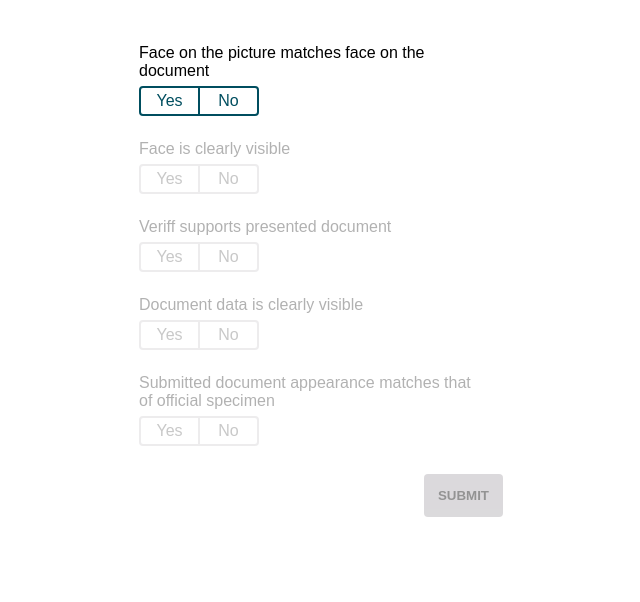
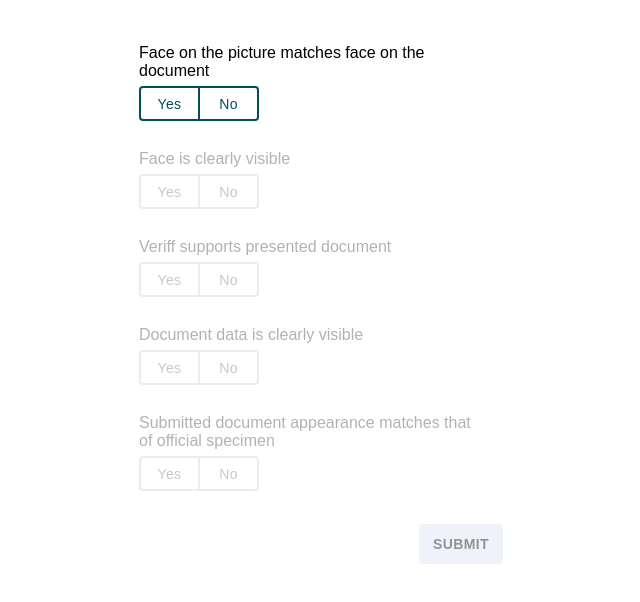
Before and after one commit to KristerL/checks-interface, a React (Create React App) app: page / in a window 1280 px wide. Shown: the top 602 px of the page, without its empty margins (327-967 px from the left). Built offline with nearby package versions, Linux system fonts and the light colour scheme.

Commit message:
Took original styles from codeSandbox and used them. Created a generic button component

```diff
--- /dev/null
+++ b/src/components/button/Button.scss
@@ -0,0 +1,95 @@
+@use 'src/styles';
+
+.button {
+  display: flex;
+  justify-content: center;
+  align-items: center;
+
+  font-weight: 500;
+  font-size: 14px;
+  line-height: 40px;
+  letter-spacing: 0.4px;
+  text-transform: uppercase;
+  text-align: center;
+  user-select: none;
+  border: 1px solid transparent;
+  background-color: styles.$primary-color;
+  color: white;
+
+  position: relative;
+  height: 40px;
+  padding: 0 16px;
+  border-radius: 4px;
+  cursor: pointer;
+
+  &.disabled {
+    background-color: #e6ebf4;
+    color: #bdc0cf;
+    cursor: not-allowed;
+  }
+
+  &.selected {
+    &:hover, &:focus {
+      filter: brightness(110%);
+    }
+  }
+}
+
+.submitButton {
+  padding: 14px 14px;
+  margin-top: 16px;
+  transition: background-color 0.1s ease-in;
+
+  border: unset;
+  font-weight: bold;
+
+  &:hover {
+    opacity: 0.9;
+  }
+
+  &.disabled {
+    color: styles.$disabled-dark;
+    opacity: 0.6;
+    cursor: unset;
+
+    &:hover {
+      opacity: 0.5;
+    }
+  }
+}
+
+.toggleButton {
+  width: 60px;
+  height: 35px;
+
+  background: styles.$primary-white;
+  transition: background-color 0.1s ease-in;
+
+  border: 2px solid styles.$primary-color;
+
+  text-transform: capitalize;
+  color: styles.$primary-color;
+
+  &:hover {
+    background: styles.$highlight-color;
+  }
+
+  &.selected {
+    background: styles.$primary-color;
+    color: styles.$primary-white;
+  }
+
+  &:focus-visible {
+    outline: none; // generally bad to disable this
+  }
+
+  &:first-child {
+    border-radius: 4px 0 0 4px;
+    border-right: 1px solid styles.$primary-color;
+  }
+
+  &:last-child {
+    border-radius: 0 4px 4px 0;
+    border-left: 1px solid styles.$primary-color
+  }
+}
--- a/src/components/toggleButton/ToggleButton.tsx
+++ b/src/components/button/Button.tsx
@@ -1,17 +1,20 @@
 import React from 'react';
 import classnames from 'classnames';
-import './ToggleButton.scss';
+import './Button.scss';
 
 interface ButtonProps {
+  handleOnClick: (e: React.MouseEvent<HTMLElement>) => void;
+  classname?: string;
   disabled?: boolean;
-  selected: boolean;
-  handleOnClick: (e: React.MouseEvent<HTMLElement>) => void;
+  selected?: boolean;
 }
 
-const ToggleButton: React.FC<ButtonProps> = ({ children, disabled, handleOnClick, selected }) => {
+const Button: React.FC<ButtonProps> = ({ children, disabled, handleOnClick, selected, classname }) => {
   const classes = classnames({
     button: true,
     selected: selected,
+    disabled: disabled,
+    [classname]: !!classname,
   });
 
   return (
@@ -21,4 +24,4 @@ const ToggleButton: React.FC<ButtonProps> = ({ children, disabled, handleOnClick
   );
 };
 
-export default ToggleButton;
+export default Button;
--- a/src/components/checkRow/CheckRow.scss
+++ b/src/components/checkRow/CheckRow.scss
@@ -44,6 +44,8 @@
 }
 
 .buttonContainer {
+  display: flex;
+  height: 40px;
   margin-top: 6px;
 }
 
--- a/src/components/checkRow/CheckRow.tsx
+++ b/src/components/checkRow/CheckRow.tsx
@@ -1,7 +1,7 @@
 import React, { useContext } from 'react';
-import ToggleButton from '../toggleButton/ToggleButton';
 import { Check, CheckButtonValues, ChecksContext } from '../../providers/ChecksContext';
 import classnames from 'classnames';
+import Button from '../button/Button';
 
 import './CheckRow.scss';
 
@@ -37,13 +37,14 @@ export const CheckRow = ({ check, index, disabled }: CheckRowProps) => {
       <div className="buttonContainer">
         {Object.values(CheckButtonValues).map((value) => {
           return (
-            <ToggleButton
+            <Button
               key={check.id + value}
+              classname="toggleButton"
               selected={check.value === value}
               handleOnClick={(e) => handleButtonClick(e, value)}
             >
               {value}
-            </ToggleButton>
+            </Button>
           );
         })}
       </div>
--- a/src/components/checksView/ChecksView.tsx
+++ b/src/components/checksView/ChecksView.tsx
@@ -1,7 +1,7 @@
 import React, { useContext } from 'react';
 import { CheckRow } from '../checkRow/CheckRow';
 import { CheckButtonValues, ChecksContext } from '../../providers/ChecksContext';
-import { SubmitButton } from '../submitButton/SubmitButton';
+import Button from '../button/Button';
 
 import './ChecksView.scss';
 
@@ -44,7 +44,9 @@ export const ChecksView = ({ handleSubmit }: ChecksViewProps) => {
         return <CheckRow key={key} check={check} index={index} disabled={index > lastValidIndex} />;
       })}
       <div className="submitButtonContainer">
-        <SubmitButton handleClick={handleSubmitClick} disabled={!canSubmit} />
+        <Button handleOnClick={handleSubmitClick} disabled={!canSubmit} classname="submitButton">
+          SUBMIT
+        </Button>
       </div>
     </div>
   );
--- a/src/components/submitButton/SubmitButton.scss
+++ /dev/null
@@ -1,30 +0,0 @@
-@use 'src/styles';
-
-.submitButton {
-  padding: 14px 14px;
-  margin-top: 16px;
-  background: styles.$primary-color;
-  transition: background-color 0.1s ease-in;
-
-  border: unset;
-  border-radius: 4px;
-
-  font-weight: bold;
-  color: white;
-  cursor: pointer;
-
-  &:hover {
-    opacity: 0.9;
-  }
-
-  &.disabled {
-    background: styles.$disabled-main;
-    color: styles.$disabled-dark;
-    opacity: 0.6;
-    cursor: unset;
-
-    &:hover {
-      opacity: 0.5;
-    }
-  }
-}
--- a/src/components/submitButton/SubmitButton.tsx
+++ /dev/null
@@ -1,21 +0,0 @@
-import React from 'react';
-import classnames from 'classnames';
-import './SubmitButton.scss';
-
-interface SubmitButtonProps {
-  handleClick: () => void;
-  disabled: boolean;
-}
-
-export const SubmitButton = ({ handleClick, disabled }: SubmitButtonProps) => {
-  const classes = classnames({
-    submitButton: true,
-    disabled: disabled,
-  });
-
-  return (
-    <button className={classes} onClick={handleClick}>
-      SUBMIT
-    </button>
-  );
-};
--- a/src/components/toggleButton/ToggleButton.scss
+++ /dev/null
@@ -1,41 +0,0 @@
-@use 'src/styles';
-
-.button {
-  width: 60px;
-  padding: 4px 8px;
-
-  background: styles.$primary-white;
-  transition: background-color 0.1s ease-in;
-
-  border: 2px solid styles.$primary-color;
-
-  font-weight: 500;
-  font-size: 16px;
-  text-align: center;
-  text-transform: capitalize;
-  color: styles.$primary-color;
-  cursor: pointer;
-
-  &:hover {
-    background: styles.$highlight-color;
-  }
-
-  &.selected {
-    background: styles.$primary-color;
-    color: styles.$primary-white;
-  }
-
-  &:focus-visible {
-    outline: none; // generally bad to disable this
-  }
-
-  &:first-child {
-    border-radius: 4px 0 0 4px;
-    border-right: 1px solid styles.$primary-color;
-  }
-
-  &:last-child {
-    border-radius: 0 4px 4px 0;
-    border-left: 1px solid styles.$primary-color
-  }
-}
--- a/src/pages/ChecksPage.tsx
+++ b/src/pages/ChecksPage.tsx
@@ -2,6 +2,7 @@ import React, { useContext, useEffect, useState } from 'react';
 import { ChecksView, SubmitData } from '../components/checksView/ChecksView';
 import { ChecksContext } from '../providers/ChecksContext';
 import { submitCheckResults } from '../api';
+import Button from '../components/button/Button';
 
 type errorType = {
   message: string;
@@ -52,9 +53,9 @@ export const ChecksPage = () => {
       <div className="errorMessageContainer">
         <h1 className="centerText">{error.message}</h1>
         {error.type === 'load' && (
-          <button className="submitButton" onClick={reloadData}>
+          <Button classname="submitButton" handleOnClick={reloadData}>
             Try to load again
-          </button>
+          </Button>
         )}
       </div>
     );
@@ -76,9 +77,9 @@ export const ChecksPage = () => {
     return (
       <div className="viewContainer">
         <h1>Submit was successful</h1>
-        <button className="submitButton" onClick={refreshPage}>
+        <Button classname="submitButton" handleOnClick={refreshPage}>
           Start again
-        </button>
+        </Button>
       </div>
     );
   };
```
Also changed, not shown: 2 other files (tests, documents, lock files or other folders).
